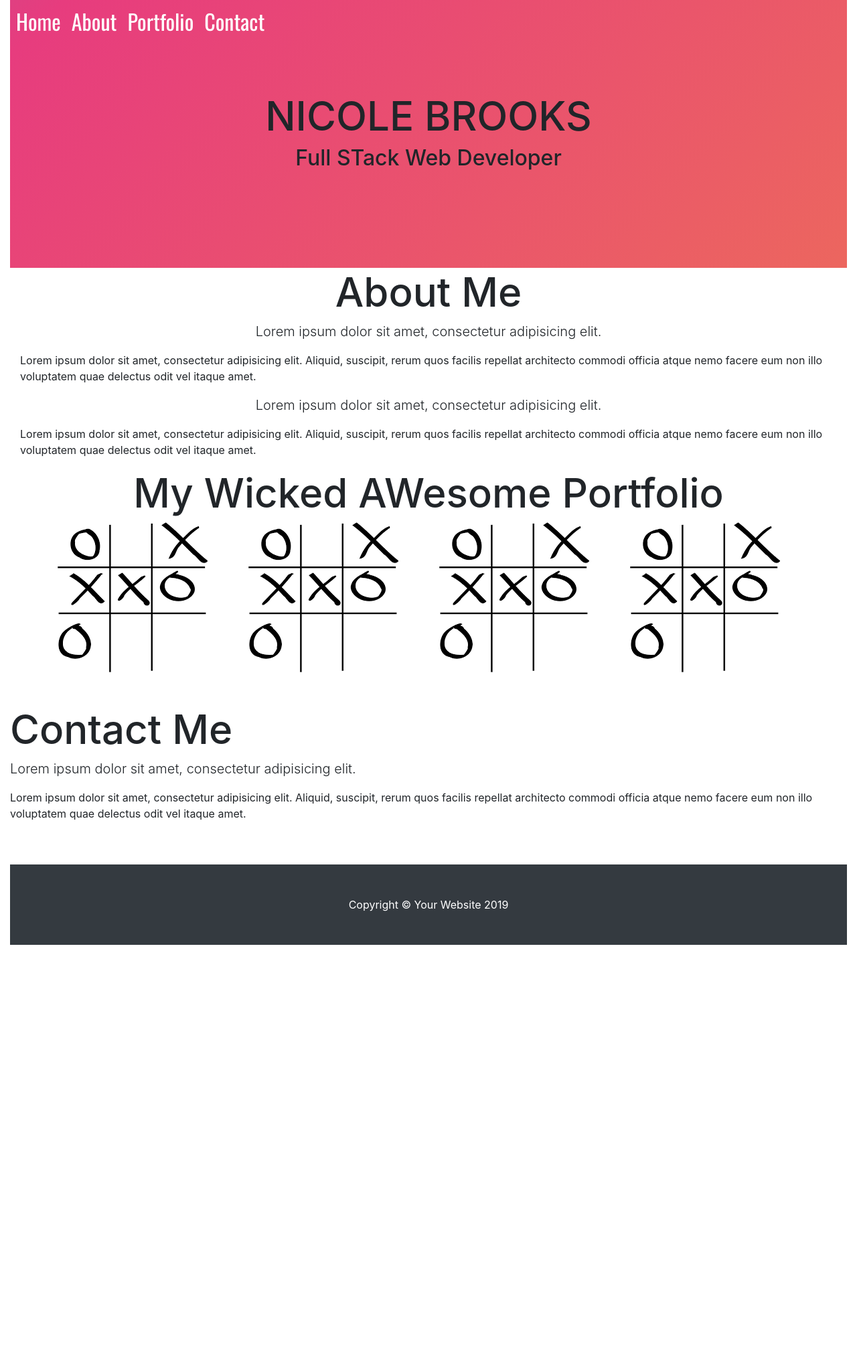
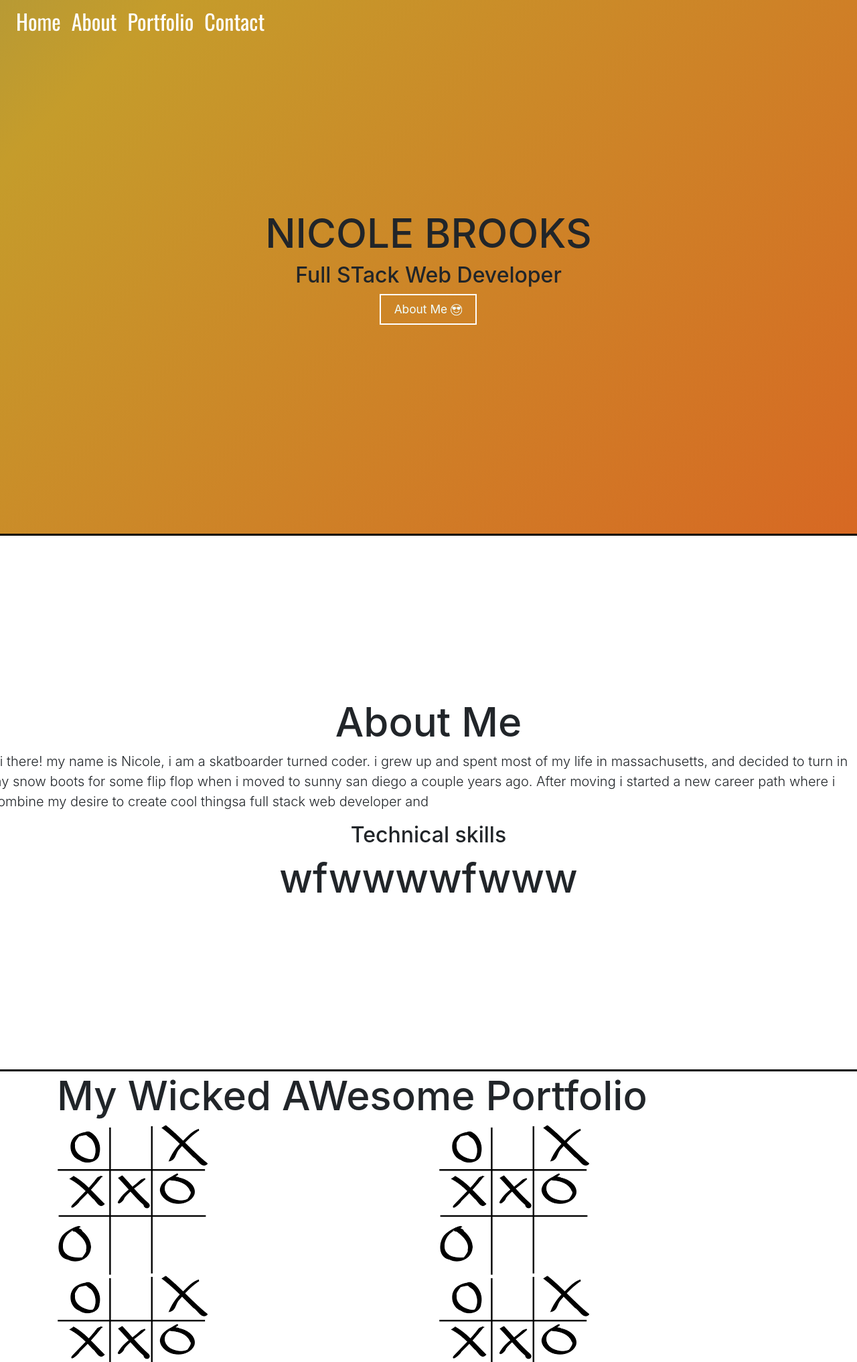
Before and after one commit to nbrooks89/nbrooks89.github.io, a PHP site: page / in a window 1280 px wide. Shown: the top 2034 px of the page at 67% size. Before the commit the page ends 1411 px from the top, so only its background shows below. Run offline with PHP 8.4, Linux system fonts and the light colour scheme.

Commit message:
commiting

```diff
--- a/css/full-width-pics.css
+++ b/css/full-width-pics.css
@@ -4,8 +4,10 @@
  * Licensed under MIT (https://github.com/BlackrockDigital/startbootstrap-full-width-pics/blob/master/LICENSE)
  */
 body {
+  height: 100%;
 
 }
+
 
 h1 {
   font-size:60px;
@@ -32,22 +34,41 @@ h1 {
 .bg{
   background-color:transparent;
 
+
 }
 .bg.scrolled{
-  background-color: orange
+  background-color: rgb(0, 0, 0);
+  transition: background 400ms;
+  border-bottom-color:3px solid black;
 }
 
 
 #header {
 
+  min-height: 100vh;
+  background: linear-gradient(-45deg, #e73a1c, #c59c2b, #1383ac, #1b9c7e);
+	background-size: 500% 500%;
+  animation: gradient 15s ease infinite;
+  border-bottom: 3px solid black;
+}
+.button {
+  background-color:transparent;
+  border: 2px solid #fff;
+  box-sizing: inherit;
+  cursor: pointer;
+  display: inline-block;
+  font-size: 13pt;
+  color: azure;
+  padding: 10px 20px;
+  transition: all 0.5s;
+}
+
+
+.flex {
   display: flex;
-  justify-content:center;
-  align-items:center;
-  flex-direction: column;
-  height: 25em;
-  background: linear-gradient(-45deg, #ee7752, #e73c7e, #23a6d5, #23d5ab);
-	background-size: 400% 400%;
-	animation: gradient 15s ease infinite;
+    align-items: center;
+   flex-direction: column;
+    justify-content: center;
 }
 
 @keyframes gradient {
@@ -66,14 +87,17 @@ h1 {
 
 
 #about {
-  display: flex;
-  justify-content: center;
-  align-items: center;
-  flex-direction: column;
+  min-height: 100vh;
+  border-bottom: 3px solid black;
+
 }
 
-#rowHeader{
-  display: flex;
-  justify-content: center;
+#portfolio{
+  min-height: 100vh;
+  border-bottom: 3px solid black;
+}
 
+#contact{
+  min-height: 100vh;
+  border-bottom: 3px solid black;
 }
--- a/index.html
+++ b/index.html
@@ -17,10 +17,13 @@
   <link href="css/full-width-pics.css" rel="stylesheet">
  <link rel="stylesheet" type="text/css" href="style.css">
  <link href="https://fonts.googleapis.com/css2?family=Oswald&display=swap" rel="stylesheet">
+ <link href="/your-path-to-fontawesome/css/fontawesome.css" rel="stylesheet">
+  <link href="/your-path-to-fontawesome/css/brands.css" rel="stylesheet">
+  <link href="/your-path-to-fontawesome/css/solid.css" rel="stylesheet">
 
 </head>
 
-<body class = "container-fluid">
+<body >
   <nav id="mainNavbar" class="navbar  navbar-dark  navbar-expand-sm  fixed-top py-0 bg">
     <div class="container-fluidß">
       <button class="navbar-toggler" data-toggle="collapse" data-target="#navbarResponsive"  aria-label="Toggle navigation" aria-expanded="false" aria-label="Toggle navigation">
@@ -29,60 +32,86 @@
       <div class="collapse navbar-collapse" id="navbarResponsive">
         <ul class=" navbar-nav ">
           <li class ="nav-item">
-            <a class="nav-link" href="#">Home </a>
+            <a class="nav-link" href="#header">Home </a>
           </li>
           <li class="nav-item">
-            <a class="nav-link" href="#">About</a>
+            <a class="nav-link" href="#about">About</a>
           </li>
           <li class="nav-item">
-            <a class="nav-link" href="#">Portfolio</a>
+            <a class="nav-link" href="#portfolio">Portfolio</a>
           </li>
           <li class="nav-item">
-            <a class="nav-link" href="#">Contact</a>
+            <a class="nav-link" href="#contact">Contact</a>
           </li>
         </ul>
       </div>
     </div>
   </nav>
 
-
-
-  <section id="header" class="container-fluid ">
+  <section id="header" class="flex" >
+    <div class="flex">
 
           <h1>NICOLE BROOKS</h1>
           <h2>Full STack Web Developer</h2>
+     <div  >
+     <a href= "#about" class="button page-link" >About Me  <svg class="bi bi-emoji-sunglasses" width="1em" height="1em" viewBox="0 0 16 16" fill="currentColor" xmlns="http://www.w3.org/2000/svg">
+      <path fill-rule="evenodd" d="M8 15A7 7 0 1 0 8 1a7 7 0 0 0 0 14zm0 1A8 8 0 1 0 8 0a8 8 0 0 0 0 16z"/>
+      <path fill-rule="evenodd" d="M4.285 9.567a.5.5 0 0 1 .683.183A3.498 3.498 0 0 0 8 11.5a3.498 3.498 0 0 0 3.032-1.75.5.5 0 1 1 .866.5A4.498 4.498 0 0 1 8 12.5a4.498 4.498 0 0 1-3.898-2.25.5.5 0 0 1 .183-.683zM6.5 6.497V6.5h-1c0-.568.447-.947.862-1.154C6.807 5.123 7.387 5 8 5s1.193.123 1.638.346c.415.207.862.586.862 1.154h-1v-.003l-.003-.01a.213.213 0 0 0-.036-.053.86.86 0 0 0-.27-.194C8.91 6.1 8.49 6 8 6c-.491 0-.912.1-1.19.24a.86.86 0 0 0-.271.194.213.213 0 0 0-.036.054l-.003.01z"/>
+      <path d="M2.31 5.243A1 1 0 0 1 3.28 4H6a1 1 0 0 1 1 1v1a2 2 0 0 1-2 2h-.438a2 2 0 0 1-1.94-1.515L2.31 5.243zM9 5a1 1 0 0 1 1-1h2.72a1 1 0 0 1 .97 1.243l-.311 1.242A2 2 0 0 1 11.439 8H11a2 2 0 0 1-2-2V5z"/>
+    </svg></a>
+     </div>
+
+     </div>
   </section>
-  <section id= "about" class="container-fluid">
+  <section id="about" class="flex" class="container-fluid">
+    <div class="row flex">
+      <h1>About Me</h1>
+      <p class="lead">Hi there! my name is Nicole, i am a skatboarder turned coder. i grew up and spent most of my life in massachusetts, and decided to turn in my snow boots for some flip flop when i moved to sunny san diego a couple years ago. After moving i started a new  career path where i  combine my desire to create cool thingsa full stack web developer and
+    </div>
+      <h2>Technical skills</h2>
+      <div class="row">
+        <div class="column" col-md-6 >
+          <h1>wfwww</h1>
+        </div>
+        <div class="column" col-md-6 >
+          <h1>wfwww</h1>
+        </div>
+      </div>
+    </div>
 
-      <h1>About Me</h1>
-      <p class="lead">Lorem ipsum dolor sit amet, consectetur adipisicing elit.</p>
-      <p>Lorem ipsum dolor sit amet, consectetur adipisicing elit. Aliquid, suscipit, rerum quos facilis repellat architecto commodi officia atque nemo facere eum non illo voluptatem quae delectus odit vel itaque amet.</p>
-      <p class="lead">Lorem ipsum dolor sit amet, consectetur adipisicing elit.</p>
-      <p>Lorem ipsum dolor sit amet, consectetur adipisicing elit. Aliquid, suscipit, rerum quos facilis repellat architecto commodi officia atque nemo facere eum non illo voluptatem quae delectus odit vel itaque amet.</p>
-
+  </div>
   </section>
   <section id="portfolio" class="container">
-    <div id= "rowHeader" class = row>
+    <div>
       <h1 > My Wicked AWesome Portfolio</h1>
     </div>
+
     <div class = row>
-      <div class="col-md-3" >
-        <img class ="img-fluid" src="assets/images/tictactoe.png" alt="">
+      <div class=" col-lg-6 col-md-6 " >
+        <div class="thumbnail">
+          <img  src="assets/images/tictactoe.png" alt="">
+        </div>
       </div>
-      <div class="col-md-3 ">
-        <img class ="img-fluid" src="assets/images/tictactoe.png" alt="">
+      <div class=" col-lg-6 col-md-6 ">
+        <div class="thumbnail">
+        <img  src="assets/images/tictactoe.png" alt="">
       </div>
-      <div class="col-md-3 ">
-        <img class ="img-fluid" src="assets/images/tictactoe.png" alt="">
       </div>
-      <div class="col-md-3">
-        <img class ="img-fluid" src="assets/images/tictactoe.png" alt="">
+      <div class=" col-lg-6 col-md-6  ">
+        <div class="thumbnail">
+        <img  src="assets/images/tictactoe.png" alt="">
+      </div>
+      </div>
+      <div class=" col-lg-6 col-md-6 ">
+        <div class="thumbnail">
+        <img  src="assets/images/tictactoe.png" alt="">
+        </div>
       </div>
   </div>
 
 </section>
-  <section class="py-5">
-    <div id="contact">
+  <section id="contact">
+
 
       <h1>Contact Me</h1>
       <p class="lead">Lorem ipsum dolor sit amet, consectetur adipisicing elit.</p>
```
Also changed, not shown: assets/images/emoji-sunglasses.svg (added).
